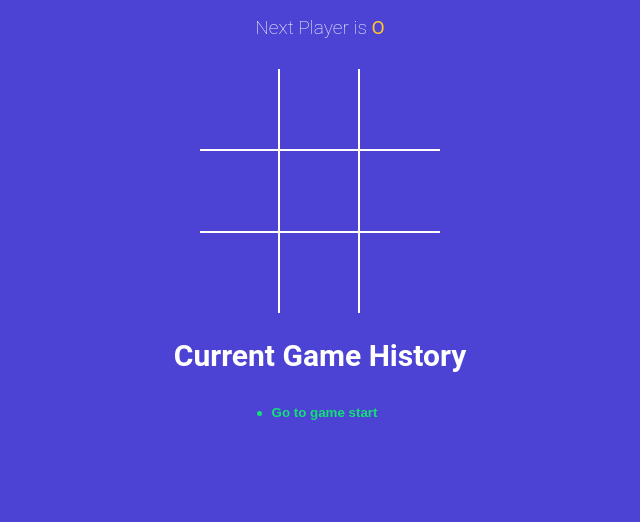
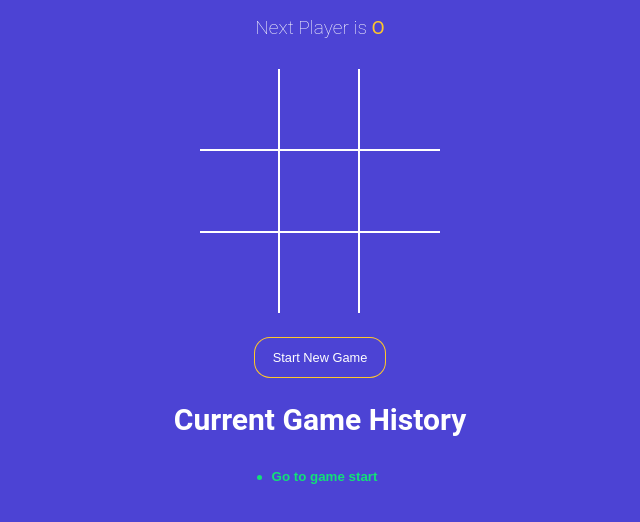
Before and after one commit to Sudip-epw/TicTacToe-game-, a React (Vite) app: page / in a window 1280 px wide. Shown: the top 522 px of the page, without its empty margins (320-960 px from the left). Built offline with nearby package versions, Linux system fonts and the light colour scheme.

Commit message:
added reset button

```diff
--- a/src/App.jsx
+++ b/src/App.jsx
@@ -5,8 +5,11 @@ import { calculateWinner } from './winner';
 import StatusMessage from './components/StatusMessage';
 import History from './components/History';
 
+
+const NEW_GAME = [{squares: Array(9).fill(null), isXNext: false}]
+
 function App() {
-  const [history, setHistory] = useState([{ squares: Array(9).fill(null), isXNext: false}]);
+  const [history, setHistory] = useState(NEW_GAME);
   const[currentMove, setCurrentMove] = useState(0);
 
   const gamingBoard = history[currentMove];
@@ -47,10 +50,19 @@ function App() {
     setCurrentMove(move);
   };
 
+  const onNewGameStart = () => {
+    setHistory(NEW_GAME);
+    setCurrentMove(0);
+  }
+
   return (
     <div className="app">
       <StatusMessage winner={winner} gamingBoard={gamingBoard} />
       <Board squares={gamingBoard.squares} handleSquareClick={handleSquareClick} />
+
+      <button type='button' onClick={onNewGameStart} className={
+        `btn-reset ${winner ? 'active' : ''}`
+      }>Start New Game</button>
 
       <h2>Current Game History</h2>
       <History history={history} moveTo={moveTo} currentMove={currentMove} />
```
